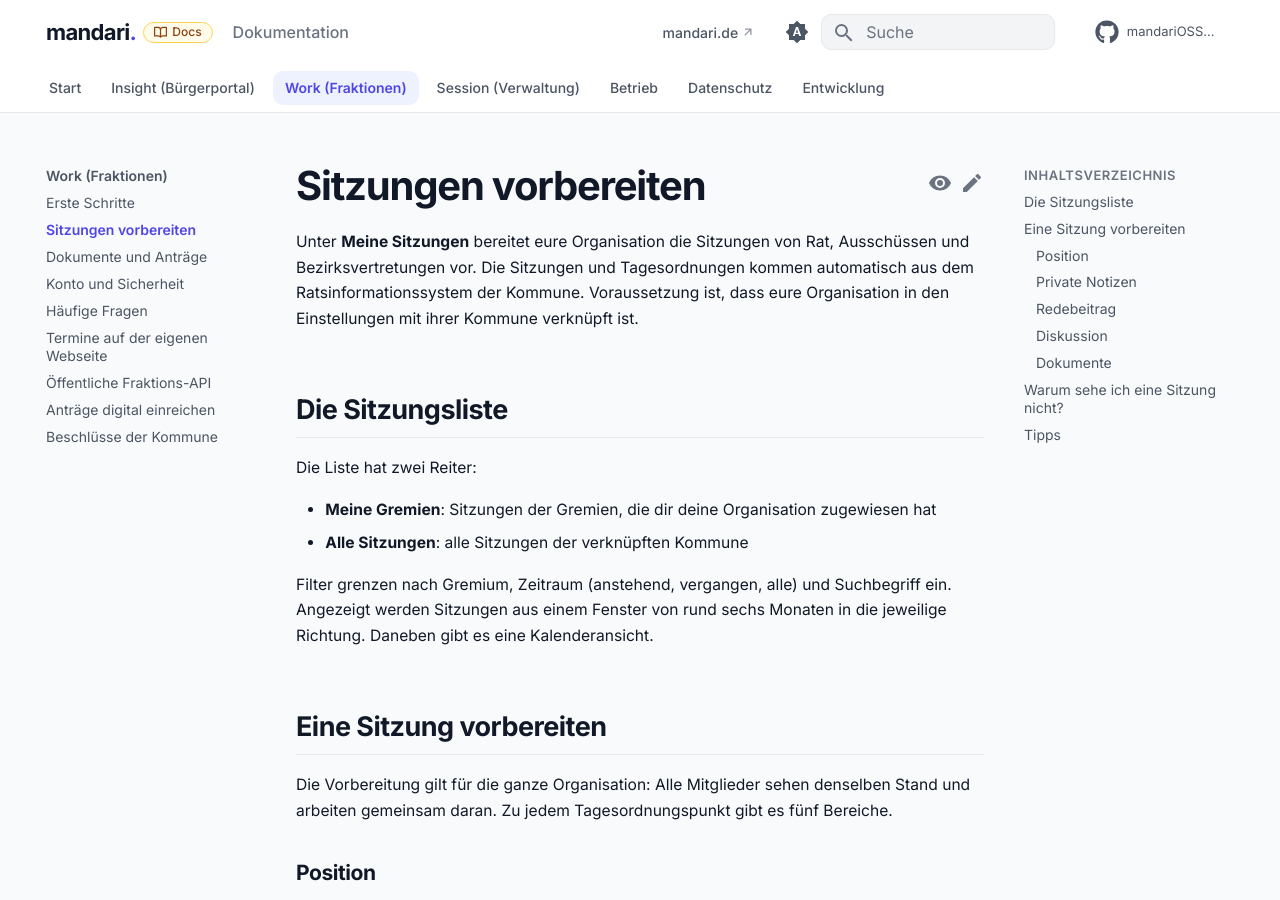
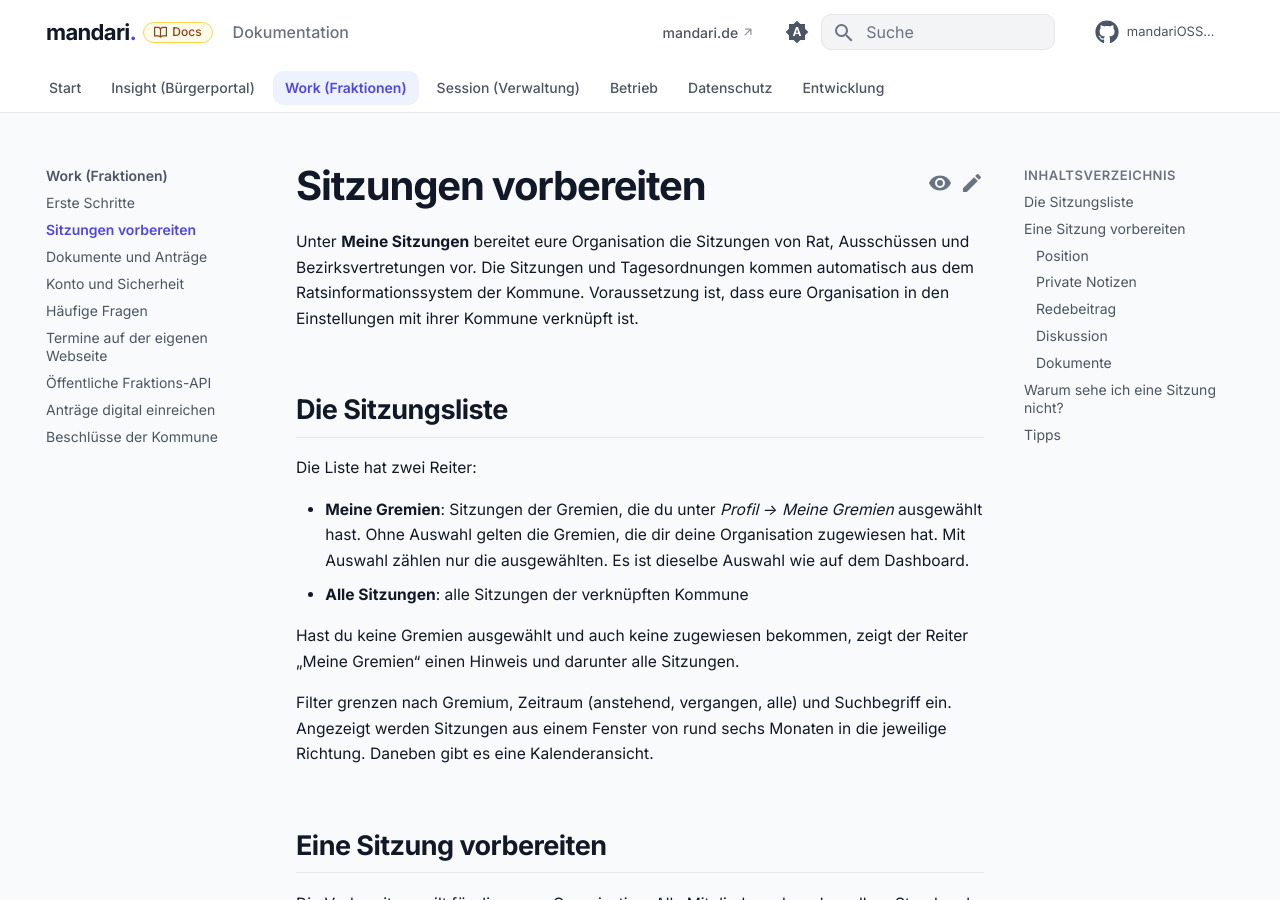
Before and after one commit to mandariOSS/docs, an MkDocs documentation site: the page built from docs/work/sitzungen-vorbereiten.md, in a window 1280 px wide and 900 px high. Built offline with MkDocs 1.6.1 and Material for MkDocs 9.7.7, drawn with Linux system fonts in a browser that asks for light colours; comment, search, counter and statistics services are not loaded; some of the changed text lies outside the part shown.

Commit message:
Work: „Meine Gremien“ gilt auch für die Sitzungsliste (#4)

```diff
--- a/docs/work/sitzungen-vorbereiten.md
+++ b/docs/work/sitzungen-vorbereiten.md
@@ -11,8 +11,10 @@ Unter **Meine Sitzungen** bereitet eure Organisation die Sitzungen von Rat, Auss
 
 Die Liste hat zwei Reiter:
 
-- **Meine Gremien**: Sitzungen der Gremien, die dir deine Organisation zugewiesen hat
+- **Meine Gremien**: Sitzungen der Gremien, die du unter *Profil → Meine Gremien* ausgewählt hast. Ohne Auswahl gelten die Gremien, die dir deine Organisation zugewiesen hat. Mit Auswahl zählen nur die ausgewählten. Es ist dieselbe Auswahl wie auf dem Dashboard.
 - **Alle Sitzungen**: alle Sitzungen der verknüpften Kommune
+
+Hast du keine Gremien ausgewählt und auch keine zugewiesen bekommen, zeigt der Reiter „Meine Gremien“ einen Hinweis und darunter alle Sitzungen.
 
 Filter grenzen nach Gremium, Zeitraum (anstehend, vergangen, alle) und Suchbegriff ein. Angezeigt werden Sitzungen aus einem Fenster von rund sechs Monaten in die jeweilige Richtung. Daneben gibt es eine Kalenderansicht.
 
@@ -52,7 +54,7 @@ Ergänzende Unterlagen zum Tagesordnungspunkt: Links, hochgeladene Dateien oder
 
 ## Warum sehe ich eine Sitzung nicht? { #sitzung-fehlt }
 
-- **Reiter „Meine Gremien“**: Er zeigt nur die Gremien, die dir deine Organisation zugewiesen hat. Wechsle zu „Alle Sitzungen“ oder bitte die Verwaltung deiner Organisation, dir das Gremium zuzuweisen. Die Auswahl unter *Profil → Meine Gremien* wirkt auf das Dashboard, nicht auf diesen Reiter.
+- **Reiter „Meine Gremien“**: Er zeigt nur die Sitzungen deiner Gremien. Das sind die Gremien, die du unter *Profil → Meine Gremien* ausgewählt hast, ohne Auswahl die dir zugewiesenen. Nimm das Gremium in deine Auswahl auf oder wechsle zu „Alle Sitzungen“.
 - **Zeitraum**: Vergangene Sitzungen erscheinen erst mit dem Filter „Vergangen“ oder „Alle“.
 - **Noch nicht veröffentlicht**: Sitzungen erscheinen, sobald die Kommune sie in ihrem Ratsinformationssystem veröffentlicht hat und mandari sie abgeholt hat. Das geschieht regelmäßig, aber nicht in Echtzeit.
 - **Keine Kommune verknüpft**: Dann bleibt die Liste leer, und ein Hinweis führt zu den Einstellungen der Organisation.
```
Also changed, not shown: docs/work/erste-schritte.md (+2 -2 lines), docs/work/haeufige-fragen.md (+1 -1 lines).
